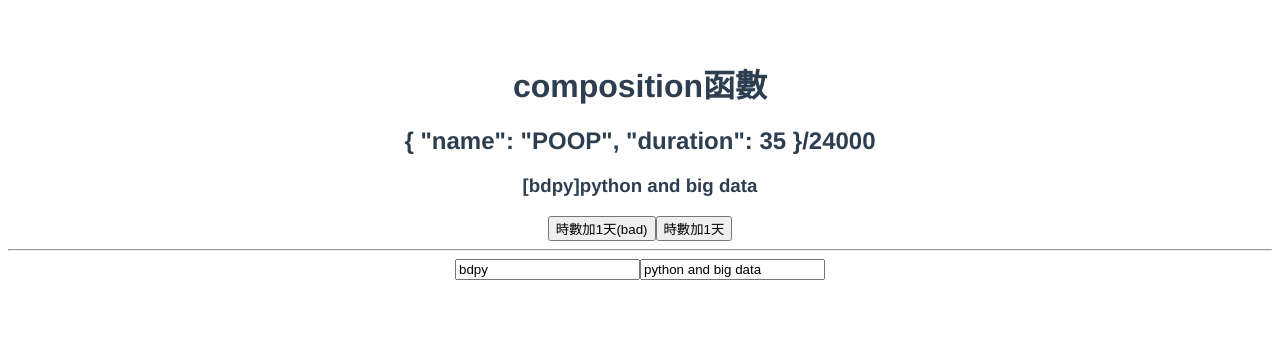
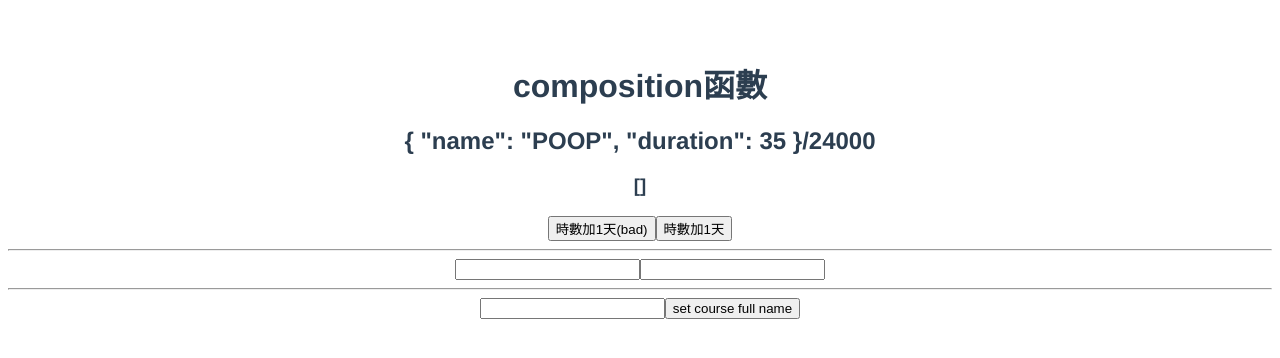
Before and after one commit to genjet/vueTest, a Vue app in the folder lab12_composition2/: page / in a window 1280 px wide. Shown: the top 358 px of the page. Built offline with nearby package versions, Linux system fonts and the light colour scheme.

Commit message:
p228-231

```diff
--- a/lab12_composition2/src/App.vue
+++ b/lab12_composition2/src/App.vue
@@ -7,6 +7,9 @@
   <hr/>
   <input type="text" v-model="courseId"/>
   <input type="text" v-model="courseFullName"/>
+  <hr/>
+  <input type="text" ref="courseFullNameInput"/>
+  <button @click="setCourseFullName">set course full name</button>
 </template>
 
 <script>
@@ -14,8 +17,12 @@ import { ref,reactive,computed,watch } from 'vue'
 export default {
   name: 'App',
   setup() {
-    const courseId = ref("bdpy")
-    const courseFullName = ref("python and big data")
+    const courseId = ref("")
+    const courseFullName = ref("")
+    const courseFullNameInput = ref()
+    function setCourseFullName() {
+      courseFullName.value = courseFullNameInput.value.value
+    }
     const courseDisplayFullName = computed(function(){
       console.log("calculate full name")
       return `[${courseId.value}]${courseFullName.value}`
@@ -40,7 +47,9 @@ export default {
 
     return {course:course, extraDuration:extraDuration,price:price,
       courseDisplayFullName:courseDisplayFullName,courseId:courseId,
-      courseFullName:courseFullName
+      courseFullName:courseFullName,
+      courseFullNameInput:courseFullNameInput,
+      setCourseFullName:setCourseFullName
     }
   }
 }
```
